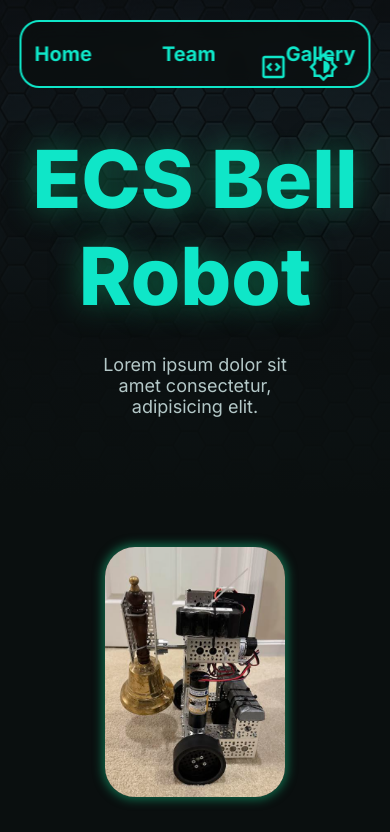
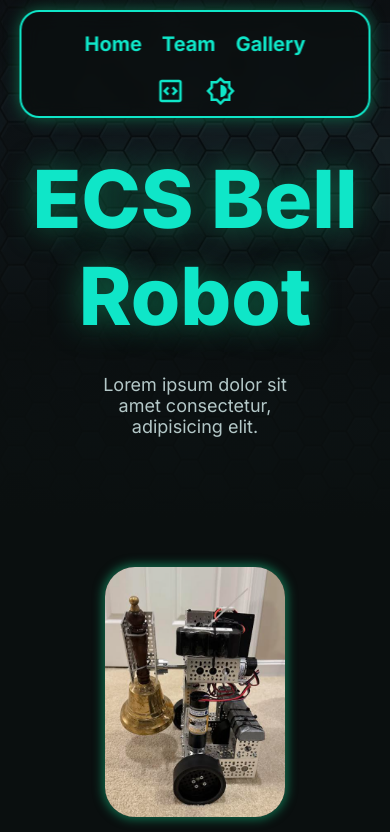
Before and after one commit to tonymac129/project-bellbot, a React (Vite) app: page /#/ in a window 390 px wide. Shown: the top 832 px of the page. Built offline with nearby package versions, Linux system fonts and the light colour scheme.

Commit message:
Improved responsiveness and updated styling

```diff
--- a/src/index.css
+++ b/src/index.css
@@ -46,6 +46,7 @@ body {
   background-color: var(--nav-bg);
   backdrop-filter: blur(10px);
   justify-content: center;
+  box-shadow: 0px 0px 15px var(--primary-shadow);
 }
 
 .nav-links {
@@ -177,4 +178,26 @@ body {
   .sections {
     padding-inline: 30px;
   }
+
+  .nav {
+    flex-direction: column;
+    gap: 10px;
+    top: 10px;
+  }
+
+  .side-btns {
+    position: static;
+  }
+
+  .nav-links {
+    gap: 10px;
+  }
+
+  .nav-link {
+    padding-inline: 5px;
+  }
+
+  .hero {
+    padding-top: 150px;
+  }
 }
```
